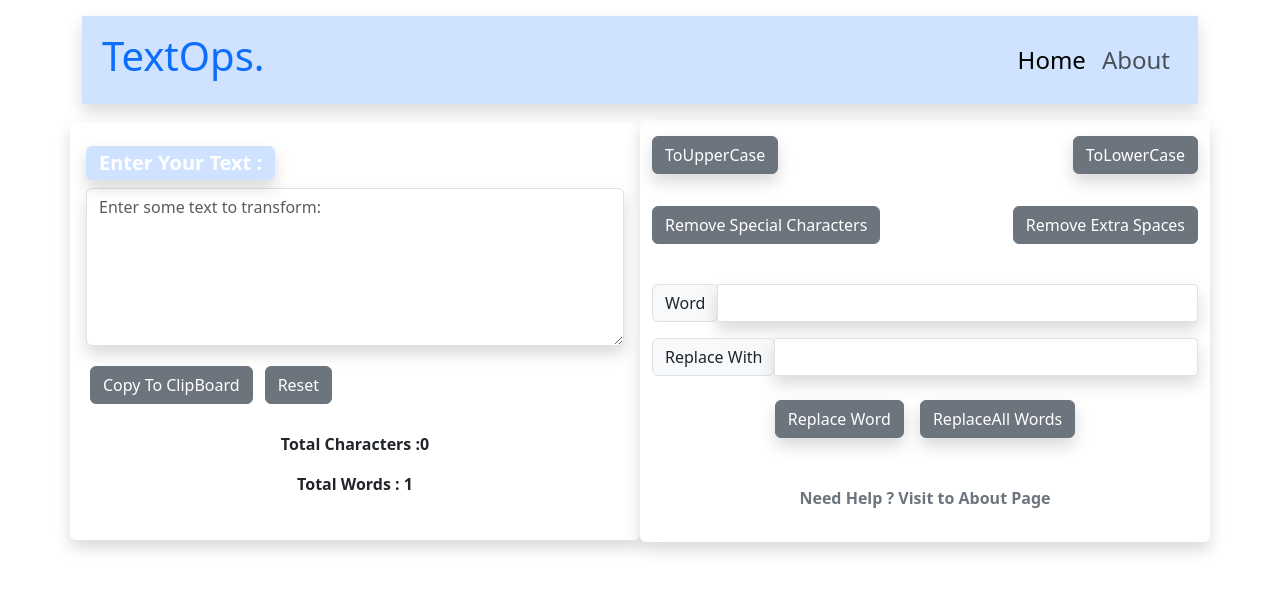
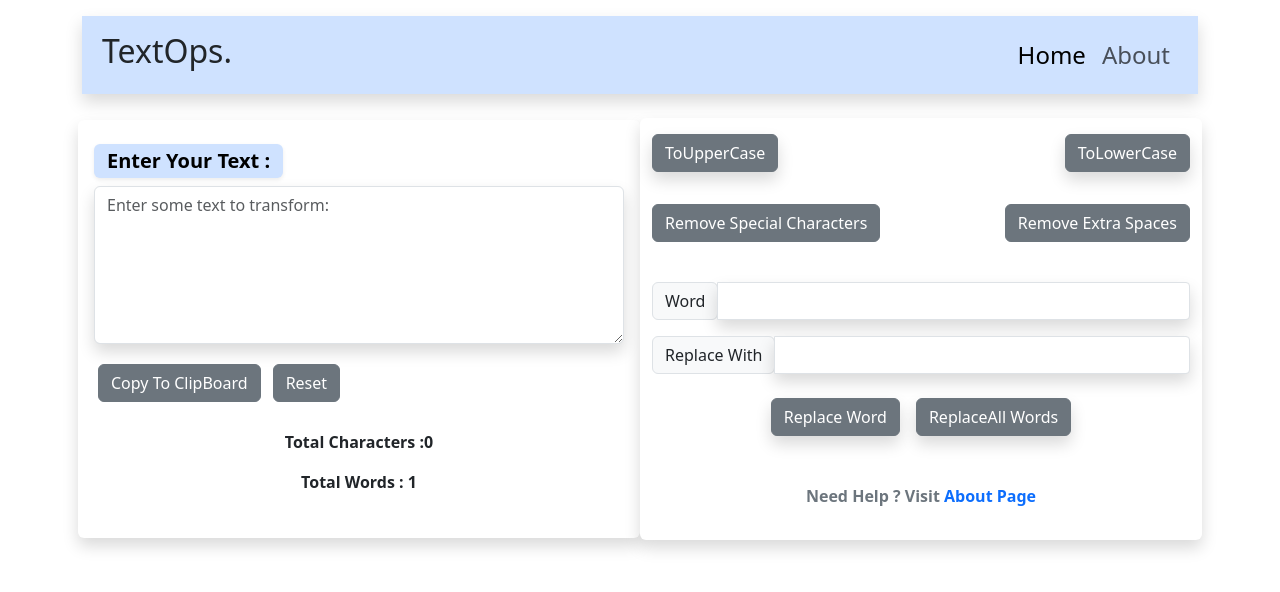
Before and after one commit to nishantkr02/text-ops, a React (Create React App) app: page / in a window 1280 px wide. Shown: the top 592 px of the page. Built offline with nearby package versions, Linux system fonts and the light colour scheme.

Commit message:
Finishing touches
Added link to About Page .

```diff
--- a/public/index.html
+++ b/public/index.html
@@ -9,7 +9,7 @@
       name="description"
       content="This app lets you perform some basic yet important operations on your texts ."
     />
-    <link rel="apple-touch-icon" href="%PUBLIC_URL%/logo192.png" />
+    <link rel="apple-touch-icon" href="%PUBLIC_URL%/pageIcon.png" />
 
     <link rel="manifest" href="%PUBLIC_URL%/manifest.json" />
 
--- a/src/Components/About.js
+++ b/src/Components/About.js
@@ -2,7 +2,7 @@ import React from 'react'
 
 export default function About() {
   return (
-    <div className='col-md-6 m-auto shadow-lg p-2'>
+    <div className='col-md-6 m-auto shadow-lg p-2 my-3'>
 
     <div className='container d-flex justify-content-center  my-3 p-3'>
       <img  src='https://www.pushengage.com/wp-content/uploads/2022/02/Best-Website-Welcome-Message-Examples.png ' alt="Welcome" width="500" height="300" />
@@ -18,7 +18,7 @@ export default function About() {
     <div id="panelsStayOpen-collapseOne" className="accordion-collapse collapse " aria-labelledby="panelsStayOpen-headingOne">
       <div className="accordion-body">
         <p  className='border shadow-lg m-auto p-2  text-secondary '>
-            This is a simple Text Editor App which Provides the users some basic yet Important Functionlaties .<br/>
+            This is a Text Editor App which Provides the users some basic yet Important Functionlaties .<br/>
             <strong >
             The Functionalities Includes : <br/><br/>
             - Delete A Word   <br/>
--- a/src/Components/Navbar.js
+++ b/src/Components/Navbar.js
@@ -9,7 +9,7 @@ export default function Navbar() {
 
 <nav className="navbar navbar-expand bg-primary-subtle shadow my-3  ">
   <div className="container-fluid">
-    <h1 className='text-primary p-2   '>TextOps.</h1>
+    <h1 className='p-2 fs-2 '>TextOps.</h1>
 
       <ul className="navbar-nav me-2 mb-2 mb-lg-0">
         <li className="nav-item ">
--- a/src/Components/TextBox.js
+++ b/src/Components/TextBox.js
@@ -1,5 +1,6 @@
 import React from 'react' ;
 import { useState } from 'react';
+import { Link } from 'react-router-dom';
 
 export default function TextBox(props) {
    const [text,setText]=useState("");
@@ -111,10 +112,10 @@ const removeAllSpc =() =>{
   return (
 
 <div className='container '>
-  <div className='row my-3'>
+  <div className='row p-2 my-3'>
 {/* ---------------------------------Text Area Div------------------------------------ */}
     <div className="col-md-6 form-group  shadow  bg-white rounded m-auto p-3 ">
-    <label htmlFor="exampleFormControlTextarea1" className='badge bg-primary-subtle text-wrap my-2 fs-5 shadow'>Enter Your Text :</label>
+    <label htmlFor="exampleFormControlTextarea1" className='badge bg-primary-subtle text-wrap text-black my-2 fs-5 shadow-sm '>Enter Your Text :</label>
     <textarea
      className="form-control shadow "
       id="inputTextArea"
@@ -195,7 +196,7 @@ const removeAllSpc =() =>{
 
    </div>
    <div className='d-flex justify-content-center p-3'>
-   <p className='text-secondary'><strong>Need Help ?  Visit to About Page   </strong>
+   <p className='text-secondary' ><strong>Need Help ?  Visit <Link to="/About" style={{textDecoration:"none"}} >About Page</Link>   </strong>
         </p>
         </div>
 </div>
```
